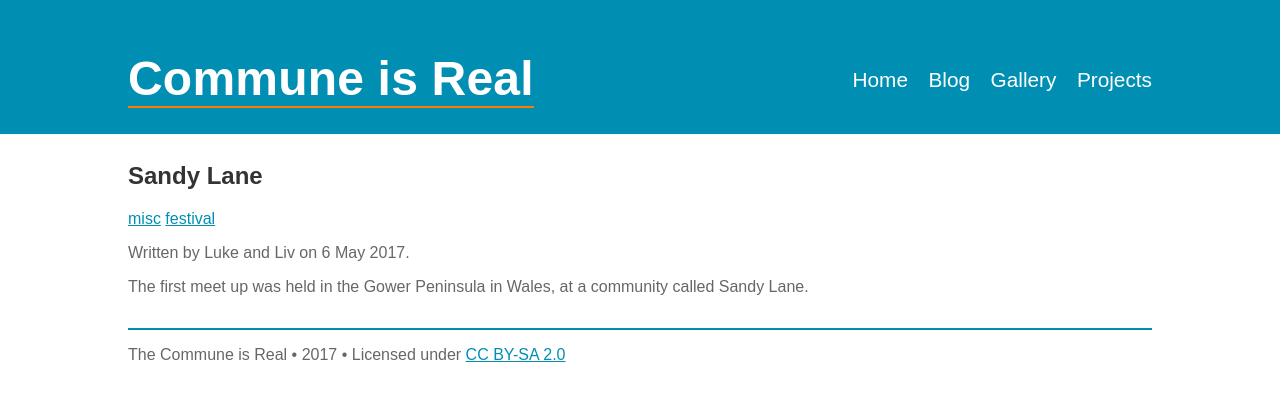
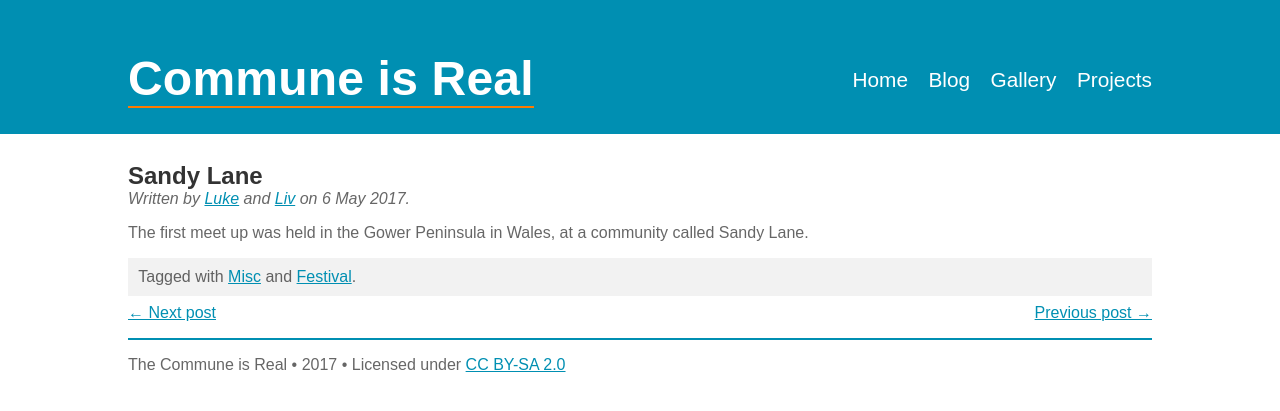
Before and after one commit to PieceOfEarth/pieceofearth.github.io, a Jekyll site: the page built from _posts/2017-05-06-sandy-lane.md, in a window 1280 px wide. Shown: the top 411 px of the page. Built offline with Jekyll 4.4.1, drawn with Linux system fonts in a browser that asks for light colours; some web fonts are replaced.

Commit message:
Blog styles

```diff
--- a/_includes/style.css
+++ b/_includes/style.css
@@ -101,6 +101,10 @@ header {
   color: rgba(0, 0, 0, 0.8);
 }
 
+.page-title h2 {
+  margin-bottom: 0;
+}
+
 /* Styles for the page content */
 
 .content h1 {
@@ -126,6 +130,50 @@ header {
 .content a:hover,
 .content a:active {
   color: #FF7A00;
+}
+
+.content .metadata {
+  display: flex;
+  flex: 1;
+}
+
+.content .metadata p {
+  margin: 0;
+  padding: 0;
+  font-style: italic;
+}
+
+.content .tags {
+  display: flex;
+  flex: 1;
+  align-items: baseline;
+  justify-content: flex-start;
+  background-color: rgba(0, 0, 0, 0.05);
+  padding: 1%;
+}
+
+.content .tags p {
+  margin: 0;
+}
+
+.content .tags ul {
+  margin: 0;
+  padding: 0;
+  display: inline;
+  color: rgba(0, 0, 0, 0.6);
+}
+
+.content .tags li {
+  list-style-type: none;
+  display: inline;
+}
+
+.content .post-nav {
+  margin-top: 0.5em;
+  display: flex;
+  flex-direction: row;
+  align-items: center;
+  justify-content: space-between;
 }
 
 blockquote {
--- a/_layouts/post.html
+++ b/_layouts/post.html
@@ -2,16 +2,36 @@
 layout: default
 ---
 
-<div class="tags">
-  <p>
-    {% for tag in page.tags %}
-      <a href="#" title="">{{ tag }}</a>
-    {% endfor %}
-  </p>
-</div>
-
 <div class="metadata">
-  <p class="authors">Written by <span class="author">{{ page.authors | array_to_sentence_string }}</span> on <span class="date">{{ page.date | date: "%-d %B %Y" }}</span>.</p>
+  <p class="authors">
+    Written by
+    <span class="author">
+      {% for author in page.authors %}
+        <a href="#" title="View posts by {{ author | capitalize }}">{{author | capitalize}}</a>{% if forloop.rindex == 2 %} and{% elsif forloop.rindex > 2 %},{% endif %}
+      {% endfor %}
+    </span>
+    on
+    <span class="date">{{ page.date | date: "%-d %B %Y" }}</span>.</p>
 </div>
 
 {{ page.content }}
+
+{% if page.tags and page.tags.size != 0 and page.tags != nil %}
+  <div class="tags">
+    <p>Tagged with&nbsp;</p>
+    <ul>
+      {% for tag in page.tags %}
+        <li><a href="#" title="View posts tagged with {{ tag | capitalize }}">{{ tag | capitalize }}</a></li>{% if forloop.rindex == 2 %} and{% elsif forloop.rindex == 1 %}.{% elsif forloop.rindex > 2 %},{% endif %}
+      {% endfor %}
+    </ul>
+  </div>
+{% endif %}
+
+<div class="post-nav">
+  <div class="post-nav-next">
+    <a href="#" title="View the next blog post">← Next post</a>
+  </div>
+  <div class="post-nav-prev">
+    <a href="#" title="View the previous blog post">Previous post →</a>
+  </div>
+</div>
```
